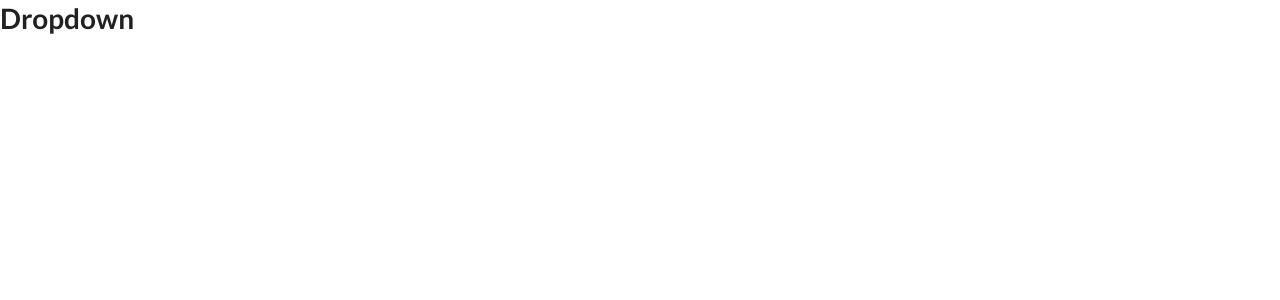
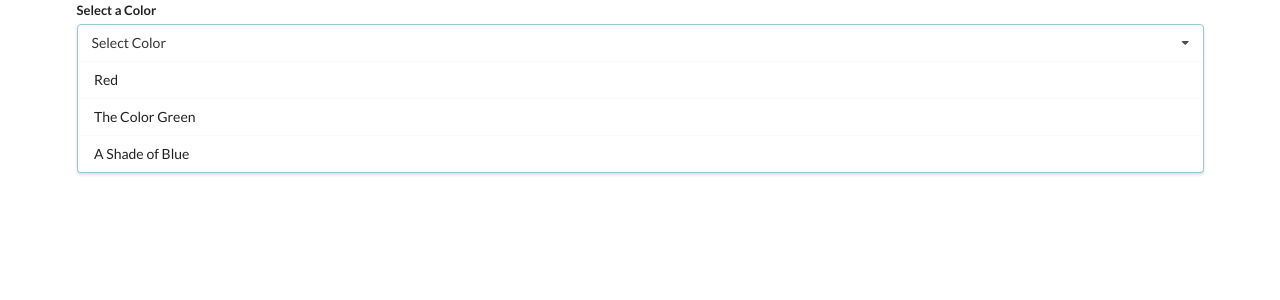
Before and after one commit to tugaykocaoglu/widgets, a React (Create React App) app: page / in a window 1280 px wide. Shown: the top 300 px of the page. Built offline with nearby package versions, Linux system fonts and the light colour scheme.

Commit message:
Added dropdown JSX to Dropdown component

```diff
--- a/src/App.js
+++ b/src/App.js
@@ -26,7 +26,7 @@
 
 export default () => {
   return (
-    <div>
+    <div className="ui container">
       {/* <Accordion items={items} /> */}
       {/* <Search /> */}
       <Dropdown options={options} />
--- a/src/components/Dropdown.js
+++ b/src/components/Dropdown.js
@@ -1,7 +1,26 @@
 import React from 'react';
 
-const Dropdown = () => {
-  return <h1>Dropdown</h1>;
+const Dropdown = ({ options }) => {
+  const renderedOptions = options.map((option) => {
+    return (
+      <div key={option.value} className="item">
+        {option.label}
+      </div>
+    );
+  });
+
+  return (
+    <div className="ui form">
+      <div className="field">
+        <label className="label">Select a Color</label>
+        <div className="ui selection dropdown visible active">
+          <i className="dropdown icon"></i>
+          <div className="text">Select Color</div>
+          <div className="menu visible transition">{renderedOptions}</div>
+        </div>
+      </div>
+    </div>
+  );
 };
 
 export default Dropdown;
```
